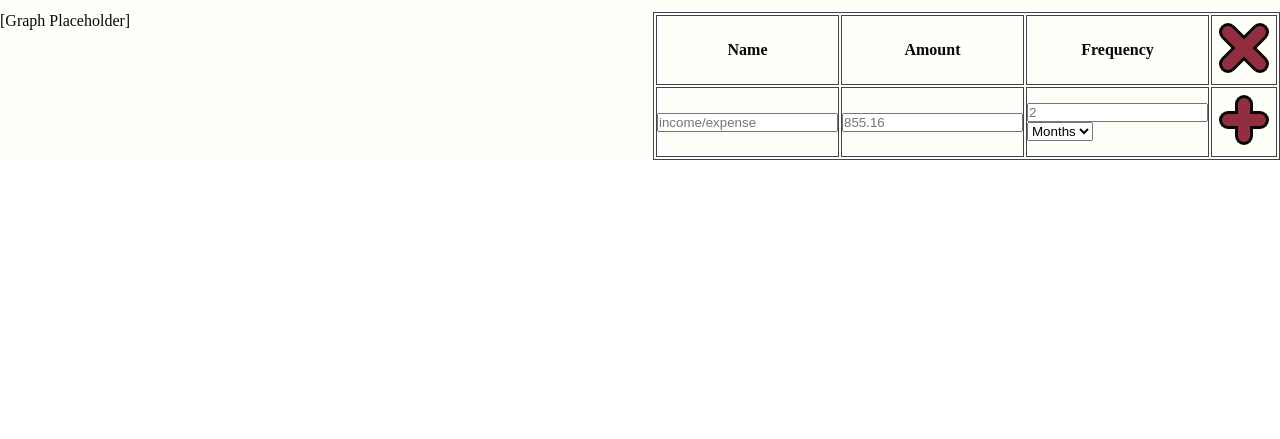
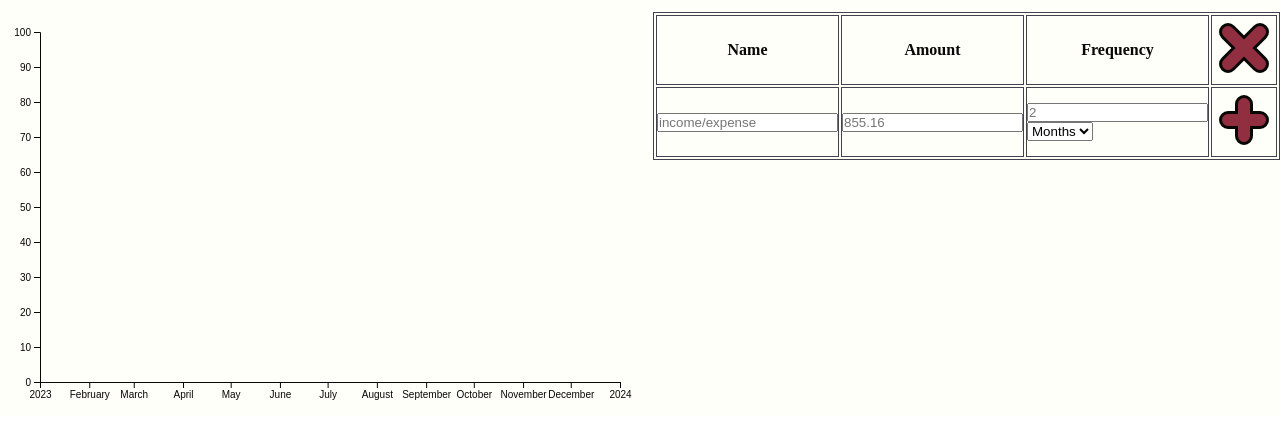
Before and after one commit to drehbein/glanceFinance, a plain HTML site: page index.html in a window 1280 px wide. Shown: the part 51-490 px from the top of the page. Drawn offline with nearby package versions, Linux system fonts and the light colour scheme.

Commit message:
Imported D3.js; Removed unused icon

```diff
--- a/index.html
+++ b/index.html
@@ -6,6 +6,7 @@
   <title>Glance Finance</title>
   <link rel="stylesheet" href="stylesheet.css">
   <link rel="icon" type="image/svg" href="images/graphIcon.svg">
+  <script src="https://cdn.jsdelivr.net/npm/d3@7"></script>
   <script src="script.js"></script>
 </head>
 <body>
--- a/script.js
+++ b/script.js
@@ -7,6 +7,8 @@ document.addEventListener('DOMContentLoaded', () => {
   document.getElementById('date').textContent = month + " " + year;
 
   renderTable();
+
+  renderGraph();
 });
 
 function renderTable () {
@@ -24,6 +26,46 @@ function renderTable () {
     tr.innerHTML += '<td><img src="images/closeIcon.svg" onclick="removeItem(' + index + ')"' + '></td>';
     tableBody.appendChild(tr);
   });
+}
+
+function renderGraph () {
+  // Declare the chart dimensions and margins.
+  const width = 640;
+  const height = 400;
+  const marginTop = 20;
+  const marginRight = 20;
+  const marginBottom = 30;
+  const marginLeft = 40;
+
+  // Declare the x (horizontal position) scale.
+  const x = d3.scaleUtc()
+      .domain([new Date("2023-01-01"), new Date("2024-01-01")])
+      .range([marginLeft, width - marginRight]);
+
+  // Declare the y (vertical position) scale.
+  const y = d3.scaleLinear()
+      .domain([0, 100])
+      .range([height - marginBottom, marginTop]);
+
+  // Create the SVG container.
+  const svg = d3.create("svg")
+      .attr("width", width)
+      .attr("height", height);
+
+  // Add the x-axis.
+  svg.append("g")
+      .attr("transform", `translate(0,${height - marginBottom})`)
+      .call(d3.axisBottom(x));
+
+  // Add the y-axis.
+  svg.append("g")
+      .attr("transform", `translate(${marginLeft},0)`)
+      .call(d3.axisLeft(y));
+
+  // Append the SVG element.
+  let container = document.getElementById('graph');
+  container.innerHTML = '';
+  container.append(svg.node());
 }
 
 function showElements (elements) {
```
Also changed, not shown: images/defaultAvatar.svg (deleted).
